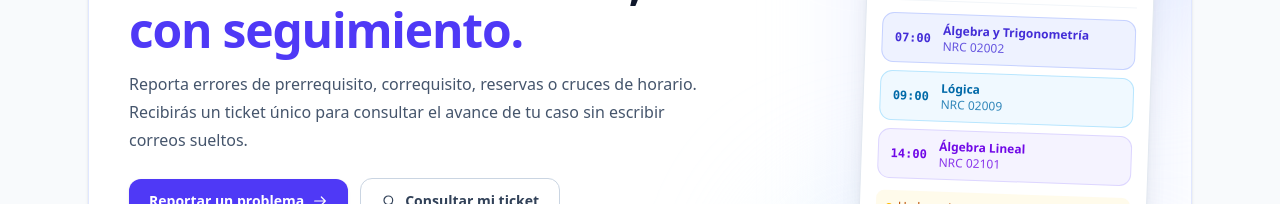
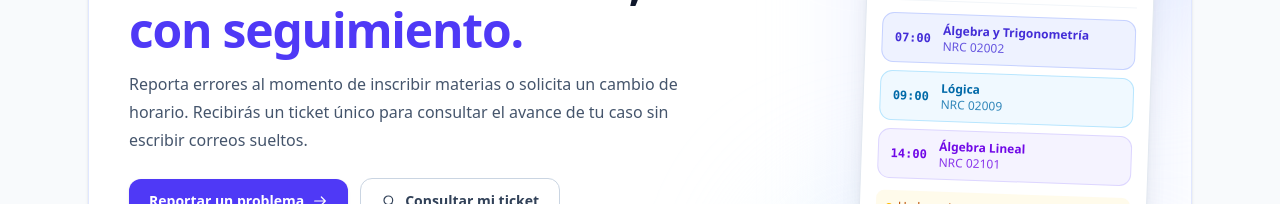
Before and after one commit to RonaldLandaeta/Page-reports, a Next.js app: page / in a window 1280 px wide. Shown: the part 250-454 px from the top of the page. Built offline with nearby package versions, Linux system fonts and the light colour scheme.

Commit message:
Cambio de texto en el inicio

```diff
--- a/app/(portal)/page.tsx
+++ b/app/(portal)/page.tsx
@@ -76,7 +76,7 @@ export default function HomePage() {
             </h1>
 
             <p className="mt-4 max-w-xl text-pretty text-sm leading-6 text-slate-600 dark:text-slate-400 sm:text-base sm:leading-7">
-              Reporta errores de prerrequisito, correquisito, reservas o cruces de horario. Recibirás un
+              Reporta errores al momento de inscribir materias o solicita un cambio de horario. Recibirás un
               ticket único para consultar el avance de tu caso sin escribir
               correos sueltos.
             </p>
```
